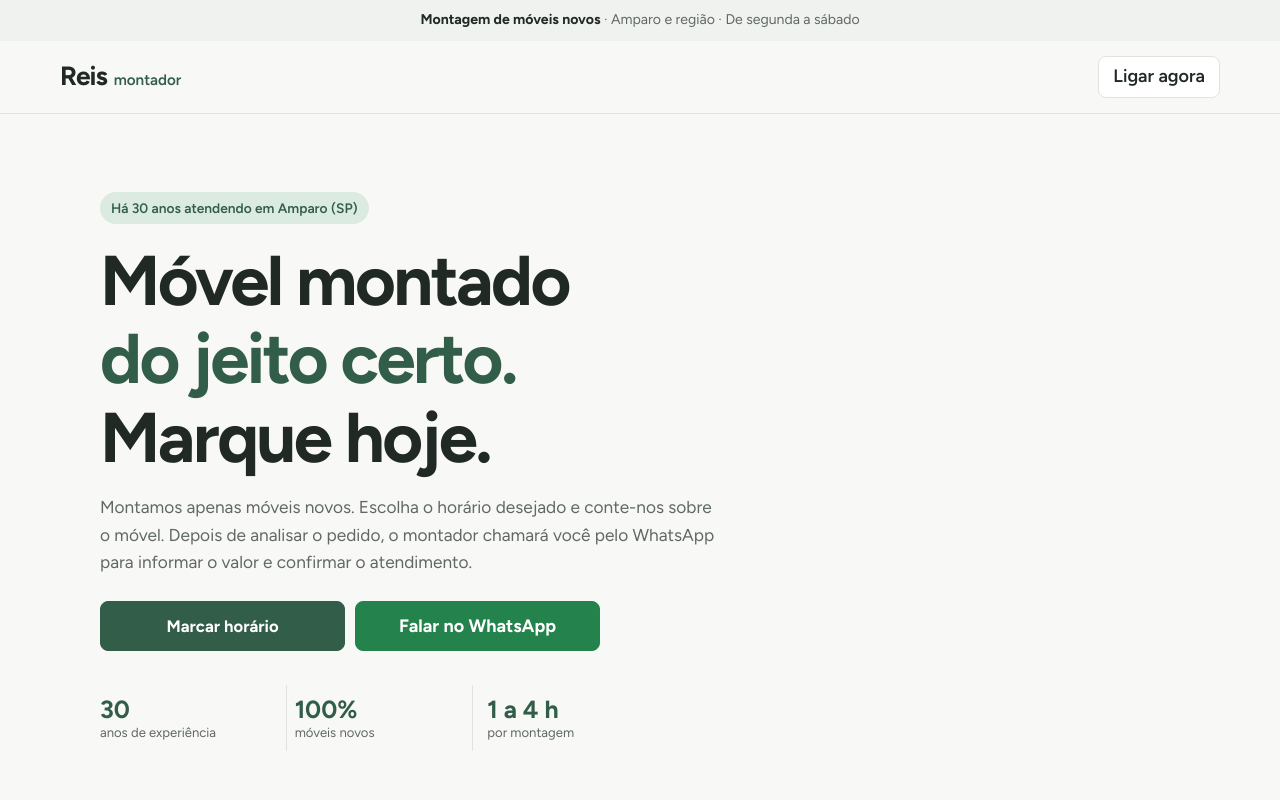
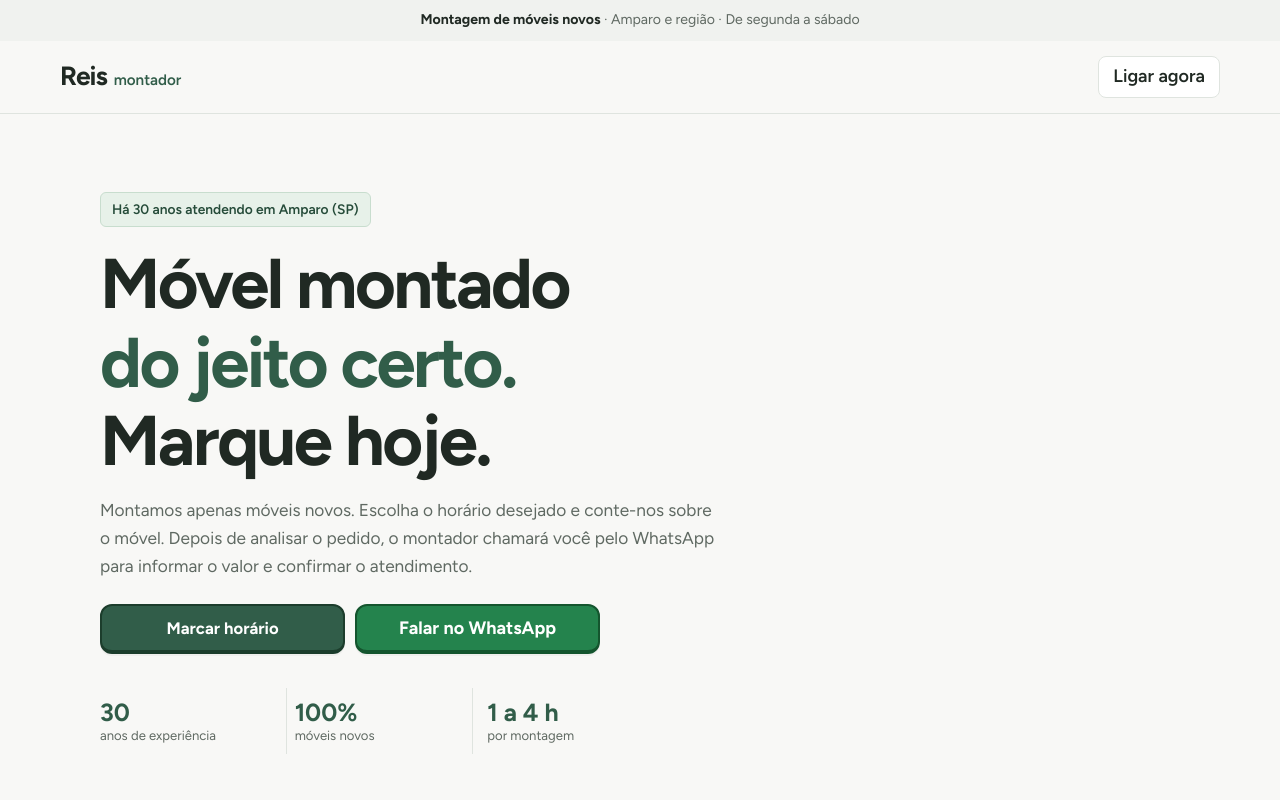
Before and after one commit to otavioreis409/montador-de-moveis, a plain HTML site: page index.html in a window 1280 px wide. Shown: the top 800 px of the page. Drawn offline with nearby package versions, Linux system fonts and the light colour scheme.

Commit message:
Adapta Pop Button e Badge do Spell UI

```diff
--- /dev/null
+++ b/css/spell-components.css
@@ -0,0 +1,30 @@
+/* Adaptado de Spell UI: Pop Button e Badge (MIT; ver SPELL-UI-LICENSE.txt). */
+.botao {
+  border-width: 2px 2px 4px;
+  border-radius: 12px;
+  border-color: #c6cfc8;
+  transform-origin: bottom;
+  transition: background .15s ease, transform .12s ease, box-shadow .12s ease;
+  box-shadow: 0 2px 0 rgba(32, 41, 35, .04);
+}
+.botao.principal { border-color: #1c3d2c; }
+.botao.whats { border-color: #14552e; }
+.botao:active:not(:disabled) { transform: translateY(2px) scaleY(.97); box-shadow: none; }
+.botao:disabled { transform: none; box-shadow: none; }
+.selo, .porte .tempo {
+  display: inline-flex;
+  align-items: center;
+  justify-content: center;
+  border-radius: 6px;
+  border: 1px solid #c8ddce;
+  background: #e7f1e9;
+  color: #254b39;
+  font-weight: 600;
+  line-height: 1.4;
+}
+.selo { padding: 7px 11px; }
+.porte .tempo { padding: 6px 10px; }
+@media (prefers-reduced-motion: reduce) {
+  .botao { transition: none; }
+  .botao:active:not(:disabled) { transform: none; }
+}
--- a/index.html
+++ b/index.html
@@ -10,6 +10,7 @@
   <link rel="preconnect" href="https://fonts.gstatic.com" crossorigin>
   <link href="https://fonts.googleapis.com/css2?family=Figtree:wght@400;500;600;700&display=swap" rel="stylesheet">
   <link rel="stylesheet" href="css/estilo.css">
+  <link rel="stylesheet" href="css/spell-components.css">
 </head>
 <body>
 
```
Also changed, not shown: painel.html (+1 -0 lines), SPELL-UI-LICENSE.txt (added).
